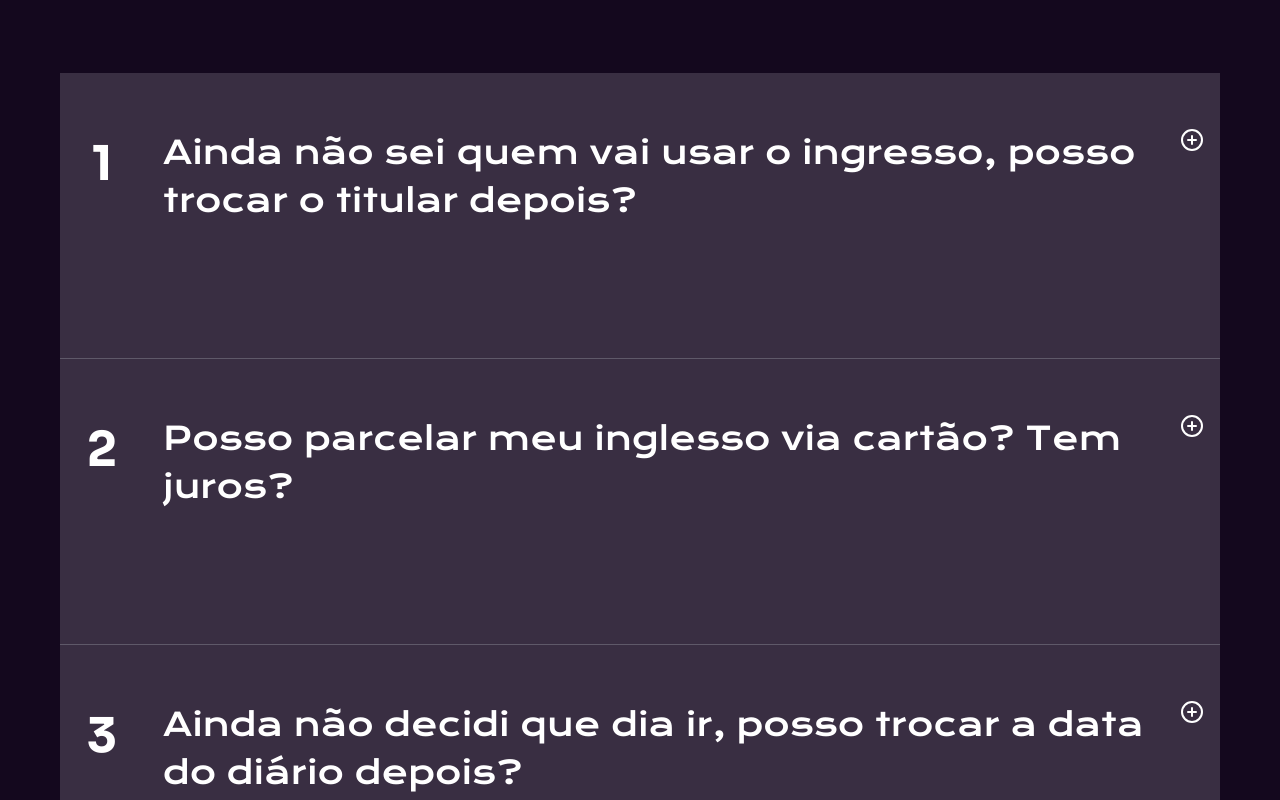
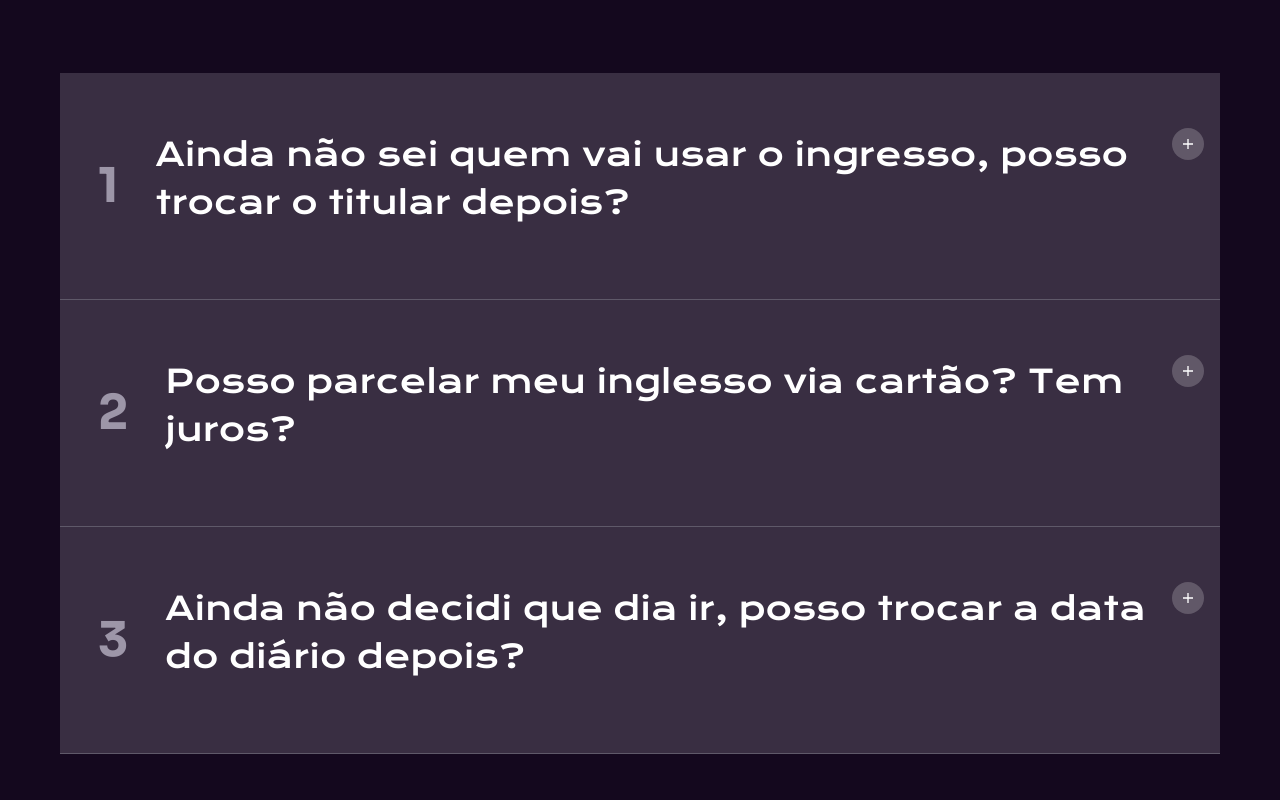
Before and after one commit to satsconf/satsconf-website, a Next.js app: page / in a window 1280 px wide. Shown: the part 8380-9180 px from the top of the page. Built offline with nearby package versions, Linux system fonts and the light colour scheme.

Commit message:
💄 FAQ component tuning

```diff
--- a/src/app/styles/containers/boxfaq.module.css
+++ b/src/app/styles/containers/boxfaq.module.css
@@ -20,6 +20,10 @@
   font-size: 32px;
   margin-bottom: 79px;
   color: var(--white  );
+}
+
+.faqItem span {
+  color: #9D96A8;
 }
 
 .containerTitleFaq {
@@ -45,7 +49,7 @@
 }
 
 .faqNumber {
-  min-width: 52px;
+  margin: 22px;
   text-align: center;
   margin-right: 35px;
   font-weight: bold;
@@ -64,9 +68,38 @@
 .faqAnswer {
   display: none;
   padding: 0 88px;
-  color: var(--white);
+  color: #5A5365;
 }
 
+.faqItem.open {
+  background-color: #c5bdd0;
+}
+
+.faqItem.open h3 {
+  color: #2F1F3D;
+}
+
+.faqItem.open span {
+  color: #2F1F3D;
+}
+
+.faqItem .icon {
+  width: 32px;
+  height: 32px;
+  background-color: #615868;
+  color: #fff;
+  border-radius: 50%;
+  padding: 8px;
+
+}
+
+.faqToggle.open-icon .icon{
+  background-color: #2F1F3D;
+}
+
+.faqItem .faqQuestion {
+  margin: 2px;
+}
 
 @media (max-width: 768px) {
 
@@ -85,10 +118,13 @@
   }
 
   .faqItem .faqNumber {
+    margin: 12px;
     font-size: 34px;
   }
 
   .faqItem .faqQuestion {
-    font-size: 16px;
+    font-size: 18px;
+    margin: 0 4px;
   }
+
 }
--- a/src/components/(landingpage)/containers/faq/index.jsx
+++ b/src/components/(landingpage)/containers/faq/index.jsx
@@ -1,6 +1,6 @@
 "use client";
 
-import { FiPlusCircle, FiMinusCircle } from "react-icons/fi";
+import { IoMdAdd, IoMdClose } from "react-icons/io";
 import { useState } from "react";
 
 const FAQ = () => {
@@ -16,26 +16,23 @@ const FAQ = () => {
         <h2 className="containerTitleFaq">FAQ</h2>
       </div>
       {data.map((item, index) => (
-        <div className="faqItem " key={index}>
-          <div className="faqHeader">
-            <div className="title" onClick={() => toggleItem(index)}>
+        <div className={`faqItem ${selectedItem === index ? 'open' : ''}`} key={index}>
+          <div className="faqHeader" onClick={() => toggleItem(index)}>
+            <div className="title">
               <span className="faqNumber" id={`faq-${index}`}>
                 {index + 1}
               </span>
               <h3 className="faqQuestion">{item.question}</h3>
-              <span className="faqToggle">
+              <span className={`faqToggle ${selectedItem === index ? 'open-icon' : ''}`}>
                 {selectedItem === index ? (
-                  <FiMinusCircle className="icon" />
+                  <IoMdClose className="icon" />
                 ) : (
-                  <FiPlusCircle className="icon" />
+                  <IoMdAdd className="icon" />
                 )}
               </span>
             </div>
-            <div
-              className="faqAnswer"
-              style={{ display: selectedItem === index ? "block" : "none" }}
-            >
-              {item.answer}
+            <div className="faqAnswer" style={{ display: selectedItem === index ? "block" : "none" }}>
+               {item.answer}
             </div>
           </div>
         </div>
```
